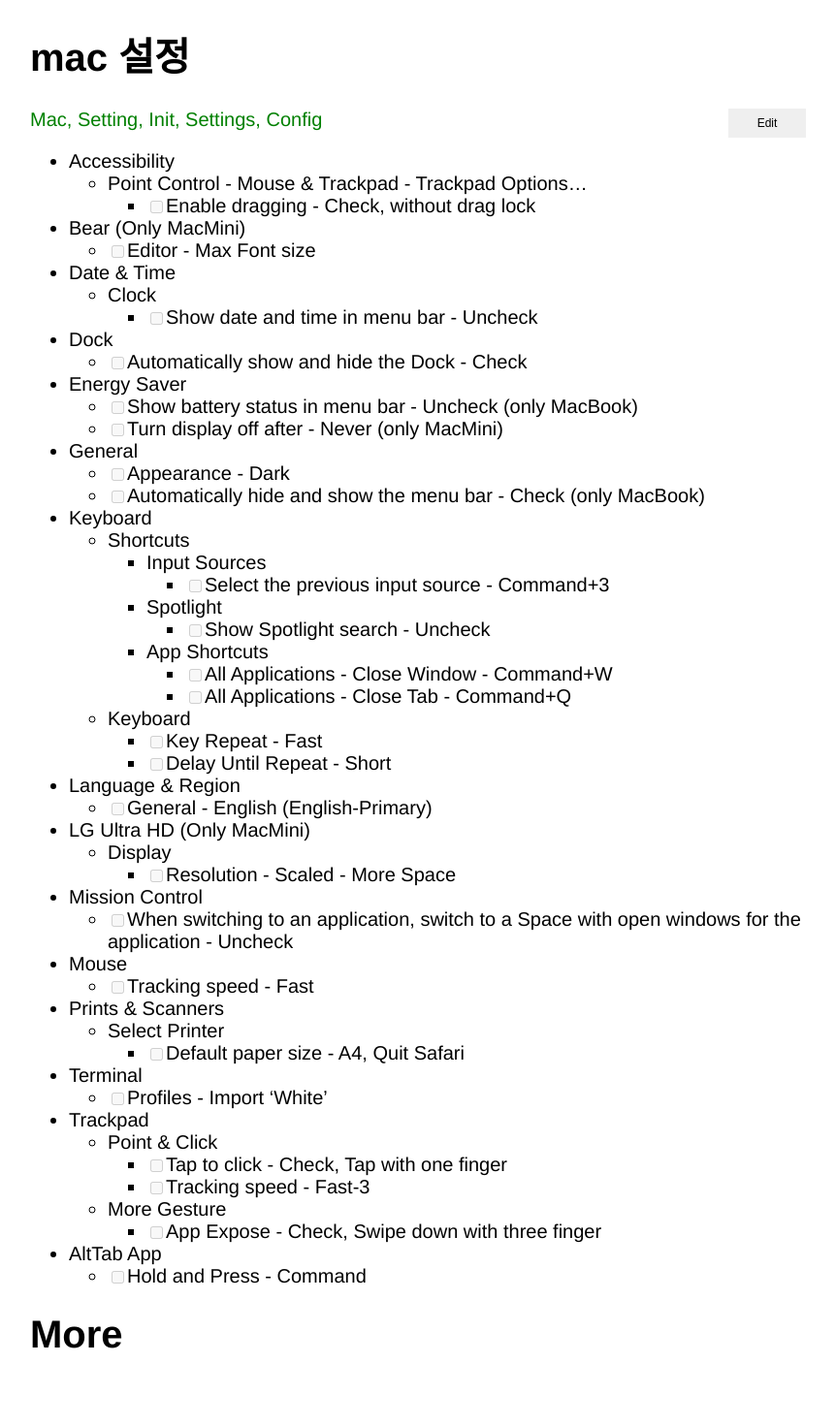
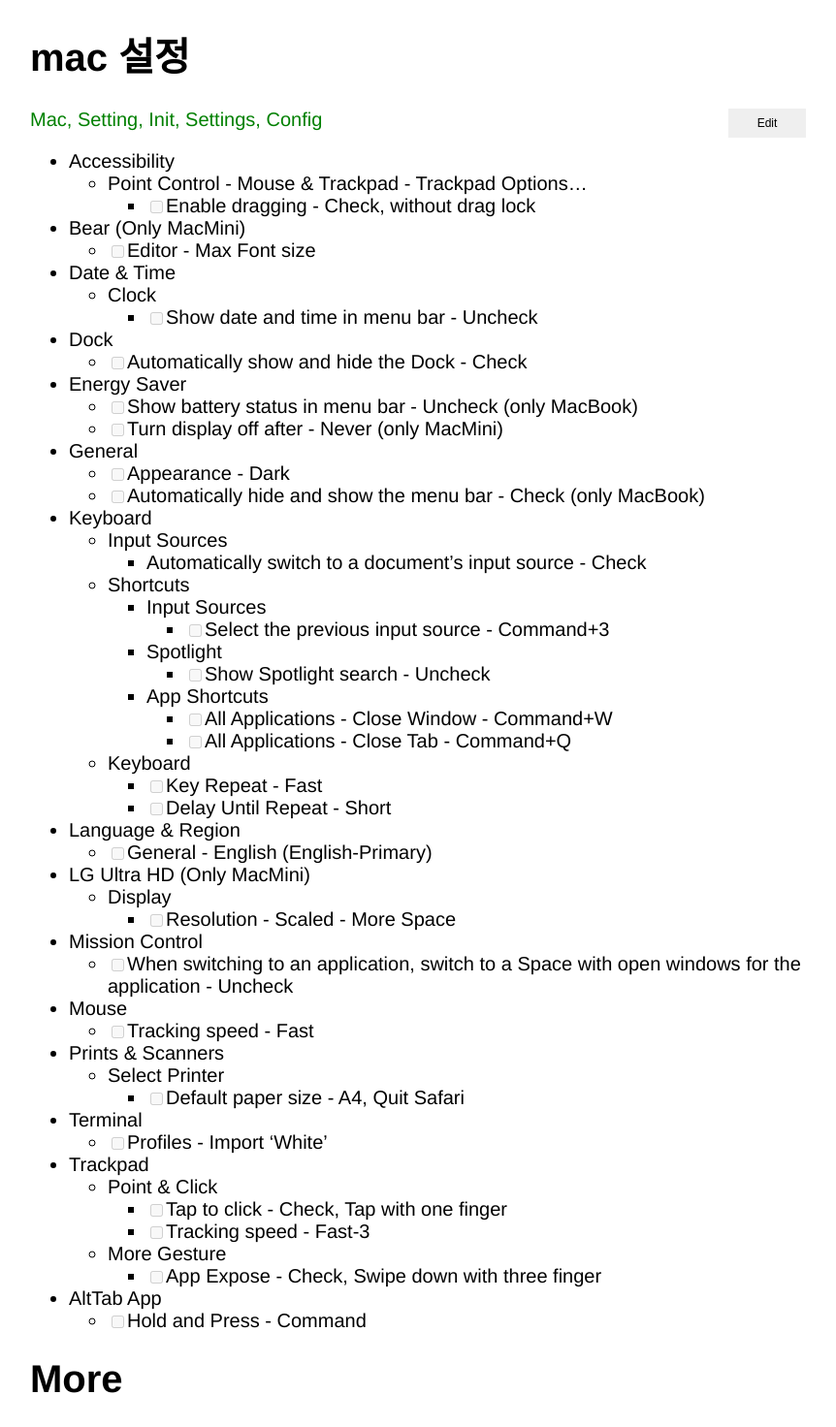
Before and after one commit to xiote/20200810_xiote.github.io, a Jekyll site: the page built from _posts/2020-07-25-09-30-32.md, in a window 1280 px wide. Shown: the whole page at 97% size, without its empty margins (209-1071 px from the left). Built offline with Jekyll 4.4.1, drawn with Linux system fonts in a browser that asks for light colours; before the commit the page ends 1426 px from its top, so only the background shows below that.

Commit message:
Update 2020-07-25-09-30-32.md

```diff
--- a/_posts/2020-07-25-09-30-32.md
+++ b/_posts/2020-07-25-09-30-32.md
@@ -21,6 +21,8 @@
     - [ ]  Appearance - Dark
     - [ ]  Automatically hide and show the menu bar - Check (only MacBook)
 - Keyboard
+    - Input Sources
+        - Automatically switch to a document's input source - Check
     - Shortcuts
         - Input Sources
             - [ ]  Select the previous input source - Command+3
```
